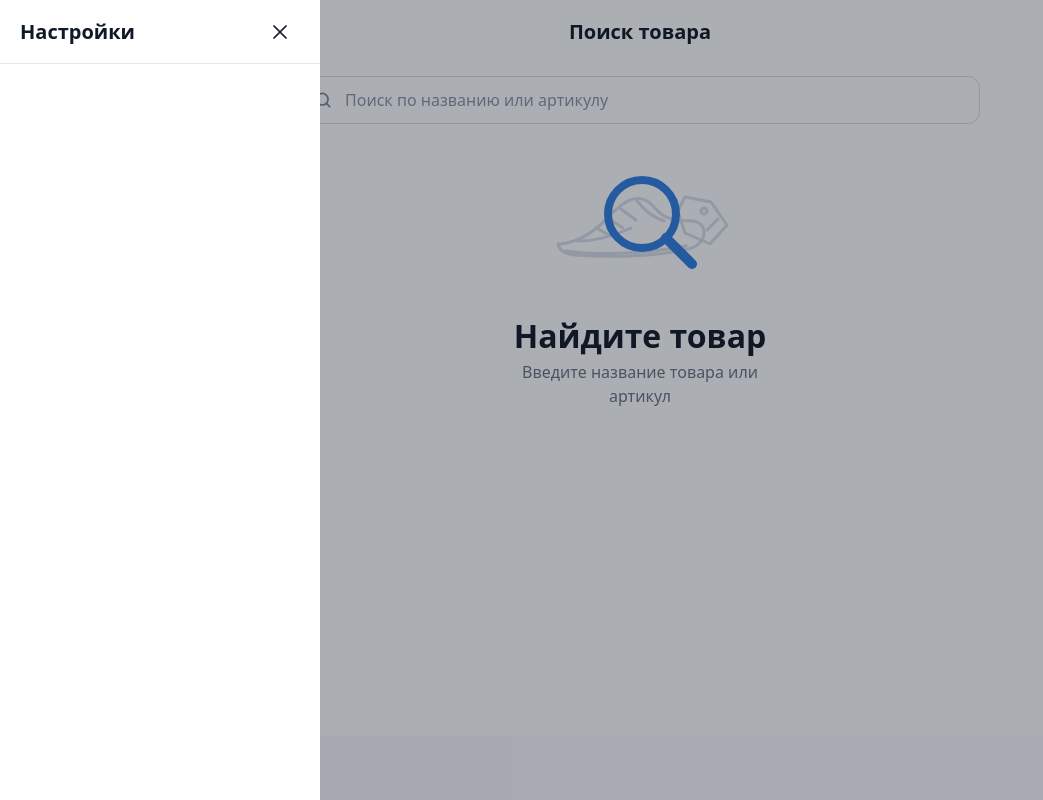
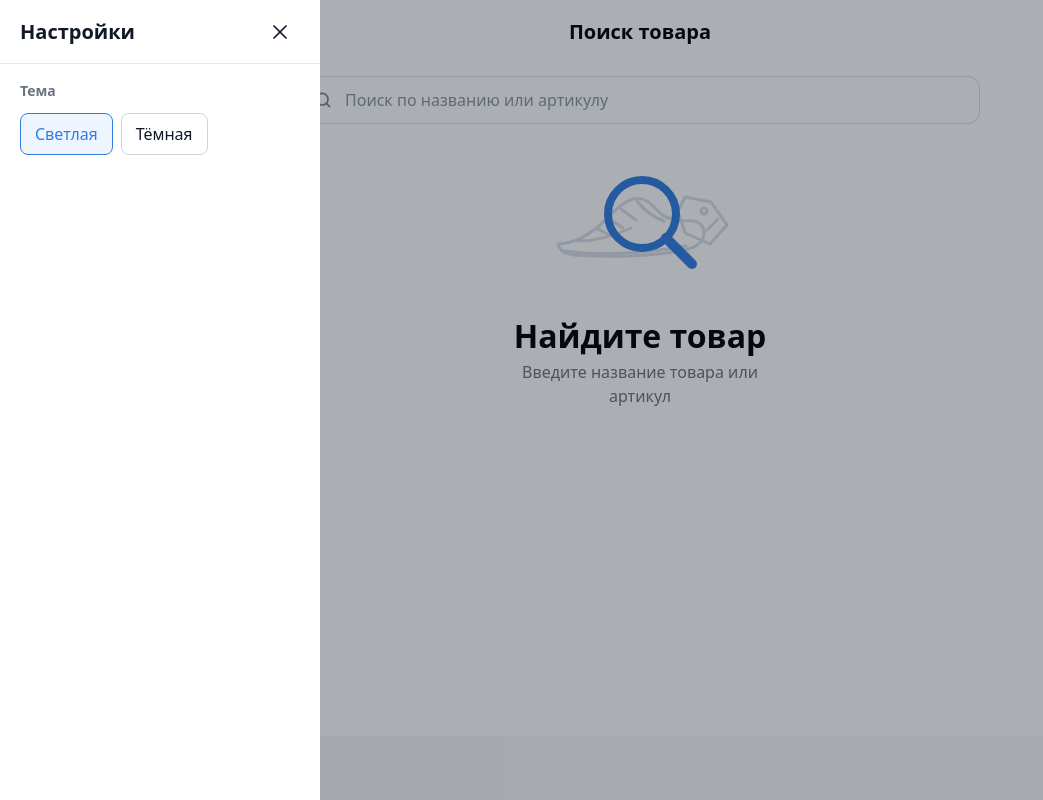
Before and after one commit to DianaGalter/check-price, a React (Vite) app: page / in a window 1280 px wide. Both pictures are taken after a click on the button 36 px from the left and 32 px from the top of the page. Shown: the whole page, without its empty margins (0-1043 px from the left). Built offline with nearby package versions, Linux system fonts and the light colour scheme.

Commit message:
add theme switcher first edition

```diff
--- a/index.html
+++ b/index.html
@@ -1,5 +1,5 @@
 <!doctype html>
-<html lang="en">
+<html lang="en" data-theme="dark">
   <head>
     <meta charset="UTF-8" />
     <link rel="icon" type="image/svg+xml" href="/favicon.svg" />
--- a/src/App.tsx
+++ b/src/App.tsx
@@ -1,23 +1,33 @@
+import { useEffect, useState } from "react";
+
 import { products, ProductList } from "./entities/product";
+import type { Product } from "./entities/product/product";
+
 import {
+  EmptyState,
   filterProducts,
   SearchInput,
-  EmptyState,
 } from "./features/product-search";
-import { useState } from "react";
 import { useDebounce } from "./shared/hooks";
+
+import { Footer } from "./widgets/footer";
 import { Header } from "./widgets/header";
+import { ProductDetails } from "./widgets/product-details";
+import { SettingsPanel } from "./widgets/settings-panel";
 
 import styles from "./App.module.scss";
-import { Footer } from "./widgets/footer";
-import { ProductDetails } from "./widgets/product-details";
-import type { Product } from "./entities/product/product";
-import { SettingsPanel } from "./widgets/settings-panel";
+
+type Theme = "light" | "dark";
 
 function App() {
   const [searchQuery, setSearchQuery] = useState("");
   const [selectedProduct, setSelectedProduct] = useState<Product | null>(null);
   const [isSettingsOpen, setIsSettingsOpen] = useState(false);
+  const [theme, setTheme] = useState<Theme>("light");
+
+  useEffect(() => {
+    document.documentElement.dataset.theme = theme;
+  }, [theme]);
 
   const debouncedSearchQuery = useDebounce(searchQuery, 300);
 
@@ -30,7 +40,11 @@ function App() {
       <Header onMenuClick={() => setIsSettingsOpen(true)} />
 
       {isSettingsOpen && (
-        <SettingsPanel onClose={() => setIsSettingsOpen(false)} />
+        <SettingsPanel
+          theme={theme}
+          onThemeChange={setTheme}
+          onClose={() => setIsSettingsOpen(false)}
+        />
       )}
 
       <div className={styles.searchSection}>
--- a/src/styles/global.css
+++ b/src/styles/global.css
@@ -9,8 +9,8 @@
     Arial,
     sans-serif;
 
-  color: #111827;
-  background-color: #ffffff;
+  --color-background: #ffffff;
+  --color-text: #111827;
 
   line-height: 1.5;
   font-weight: 400;
@@ -29,3 +29,7 @@ body {
 #root {
   min-height: 100vh;
 }
+[data-theme="dark"] {
+  --color-background: #111827;
+  --color-text: #f9fafb;
+}
--- a/src/widgets/product-details/ProductDetails.module.scss
+++ b/src/widgets/product-details/ProductDetails.module.scss
@@ -11,7 +11,9 @@
 
   overflow-y: auto;
 
-  background-color: #ffffff;
+  color: var(--color-text);
+  background-color: var(--color-background);
+
 }
 
 .header {
--- a/src/widgets/settings-panel/SettingsPanel.module.scss
+++ b/src/widgets/settings-panel/SettingsPanel.module.scss
@@ -21,7 +21,9 @@
   width: min(320px, 85vw);
   height: 100%;
 
-  background-color: #ffffff;
+  color: var(--color-text);
+  background-color: var(--color-background);
+
 }
 
 .header {
@@ -63,3 +65,36 @@
 .content {
   padding: 16px 20px;
 }
+
+.section {
+  display: flex;
+  flex-direction: column;
+  gap: 12px;
+}
+
+.sectionTitle {
+  font-size: 14px;
+  font-weight: 600;
+  color: #6b7280;
+}
+
+.options {
+  display: flex;
+  gap: 8px;
+}
+
+.option {
+  padding: 8px 14px;
+
+  border: 1px solid #d1d5db;
+  border-radius: 8px;
+
+  color: #111827;
+  background-color: #ffffff;
+}
+
+.optionActive {
+  border-color: #2f7de1;
+  color: #2f7de1;
+  background-color: #eef5ff;
+}
--- a/src/widgets/settings-panel/SettingsPanel.tsx
+++ b/src/widgets/settings-panel/SettingsPanel.tsx
@@ -1,10 +1,16 @@
 import styles from "./SettingsPanel.module.scss";
 
 interface SettingsPanelProps {
+  theme: "light" | "dark";
+  onThemeChange: (theme: "light" | "dark") => void;
   onClose: () => void;
 }
 
-export const SettingsPanel = ({ onClose }: SettingsPanelProps) => {
+export const SettingsPanel = ({
+  onClose,
+  theme,
+  onThemeChange,
+}: SettingsPanelProps) => {
   return (
     <div className={styles.overlay}>
       <button
@@ -32,7 +38,31 @@ export const SettingsPanel = ({ onClose }: SettingsPanelProps) => {
         </header>
 
         <div className={styles.content}>
-          {/* Theme */}
+          <section className={styles.section}>
+            <h3 className={styles.sectionTitle}>Тема</h3>
+
+            <div className={styles.options}>
+              <button
+                className={`${styles.option} ${
+                  theme === "light" ? styles.optionActive : ""
+                }`}
+                type="button"
+                onClick={() => onThemeChange("light")}
+              >
+                Светлая
+              </button>
+
+              <button
+                className={`${styles.option} ${
+                  theme === "dark" ? styles.optionActive : ""
+                }`}
+                type="button"
+                onClick={() => onThemeChange("dark")}
+              >
+                Тёмная
+              </button>
+            </div>
+          </section>
           {/* Language */}
           {/* About */}
         </div>
```
